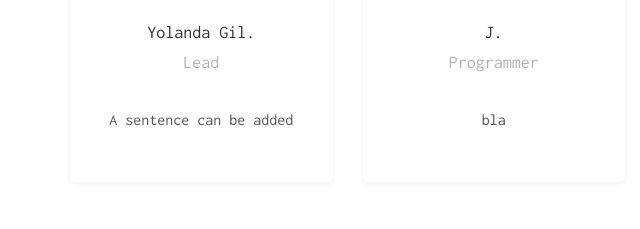
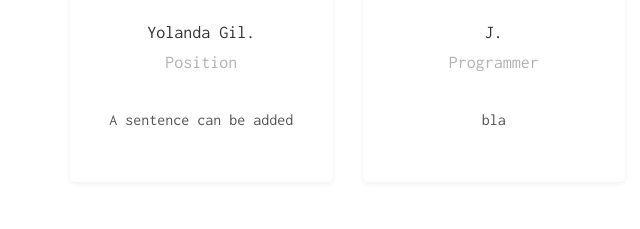
Before and after one commit to KnowledgeCaptureAndDiscovery/ai_core, a plain HTML site: page index.html in a window 1280 px wide. Shown: the part 3037-3266 px from the top of the page, 0-640 px from the left. Drawn offline with Linux system fonts and the light colour scheme; files whose address does not match are found by name.

Commit message:
Update index.html

```diff
--- a/index.html
+++ b/index.html
@@ -298,7 +298,7 @@
 						<figure>
 							<img src="images/gil.png" alt="user">
 						</figure>
-						<p>Yolanda Gil. <br> <span class="text-mute">Lead</span></p>
+						<p>Yolanda Gil. <br> <span class="text-mute">Position</span></p>
 						<blockquote>
 							<p>A sentence can be added</p>
 						</blockquote>
```
